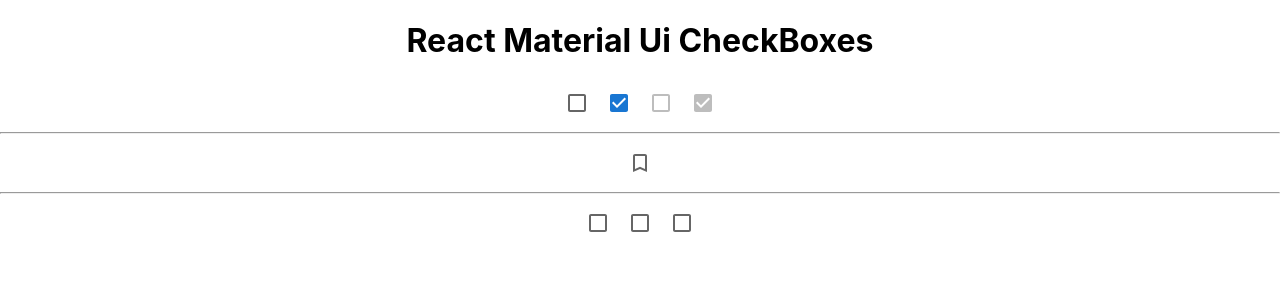
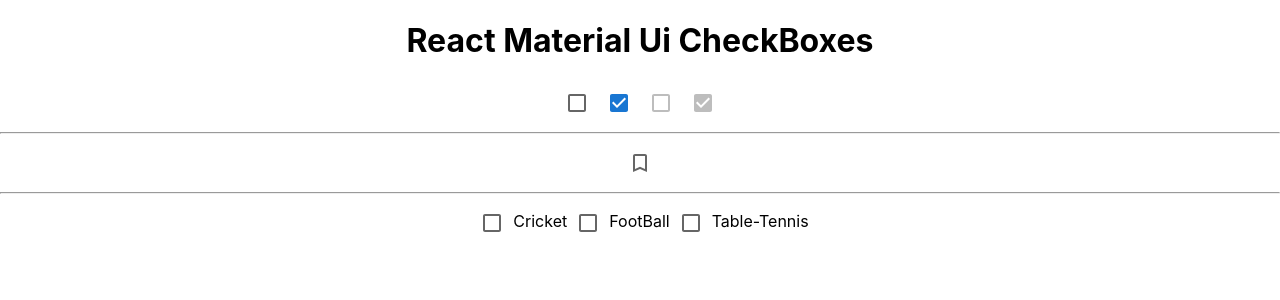
Before and after one commit to kr-nirmit/React-material-ui, a React (Create React App) app: page / in a window 1280 px wide. Shown: the top 300 px of the page. Built offline with nearby package versions, Linux system fonts and the light colour scheme.

Commit message:
onChange event add in checkbox

```diff
--- a/src/Components/MUICheckBox.js
+++ b/src/Components/MUICheckBox.js
@@ -24,9 +24,9 @@
           <Checkbox icon={<BookmarkBorder />} checkedIcon={<Bookmark />} />
       </div><hr />
       <div>
-          <Checkbox value='Cricket' onChange={handleChange} />
-          <Checkbox value='FootBall' onChange={handleChange} />
-          <Checkbox value='Table-Tennis' onChange={handleChange} />
+          <Checkbox value='Cricket' onChange={handleChange} />Cricket
+          <Checkbox value='FootBall' onChange={handleChange} />FootBall
+          <Checkbox value='Table-Tennis' onChange={handleChange} />Table-Tennis
       </div>
     </div>
   );
```
